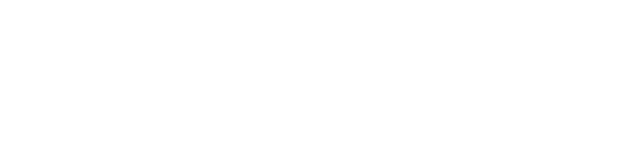
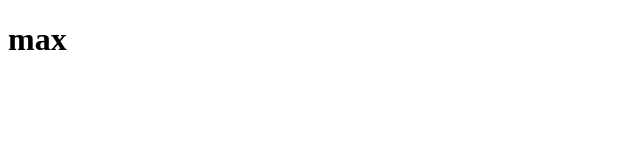
Before and after one commit to deva-saiyan/1-HTML, a plain HTML site: page welcome.html in a window 1280 px wide. Shown: the whole page, without its empty margins (0-640 px from the left). Drawn offline with Linux system fonts and the light colour scheme.

Commit message:
first commit

```diff
--- a/welcome.html
+++ b/welcome.html
@@ -6,6 +6,7 @@
     <title>Document</title>
 </head>
 <body>
+    <h1>max</h1>
 
 </body>
 </html>
```
